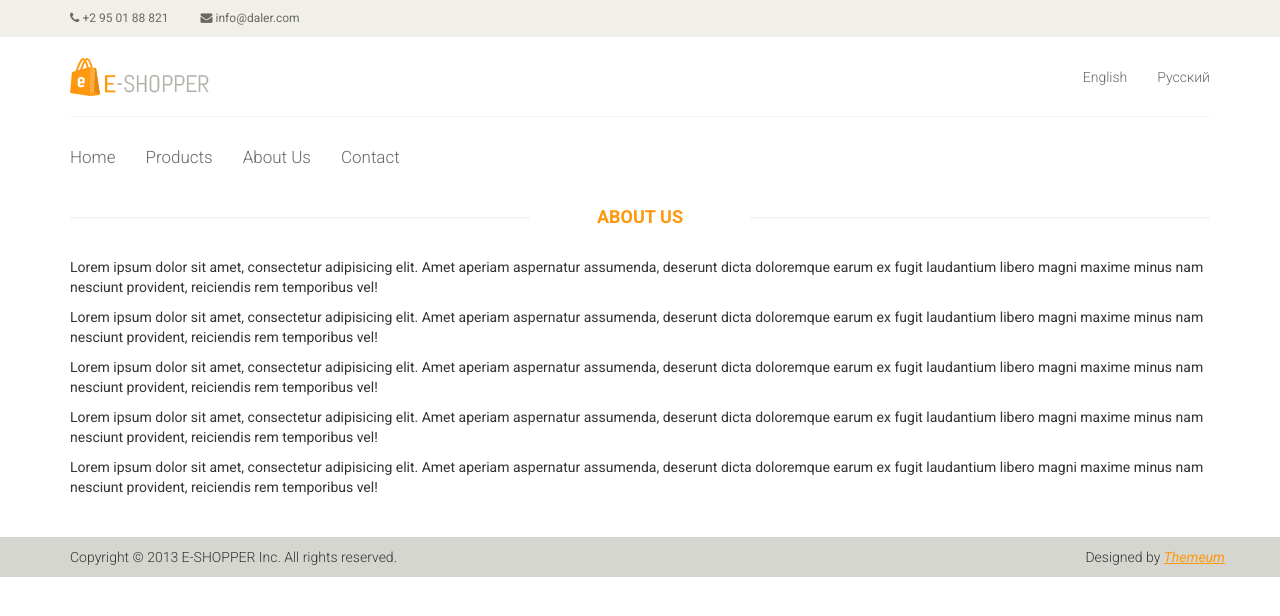
After one commit to kmlxn/clothes, a Django app: template catalog/templates/catalog/about_us.html in a window 1280 px wide. The commit adds this page. Shown: the top 616 px of the page. Run offline with Django 3.2, Linux system fonts and the light colour scheme; the template is opened without the code that fills it, so the values that code supplies are empty; some libraries are stand-ins or nearby versions.

Commit message:
Added 'about us' page, not configurable.

```diff
--- a/catalog/static/catalog/css/main.css
+++ b/catalog/static/catalog/css/main.css
@@ -2519,3 +2519,13 @@ h2.title {
 .contact-info .social-networks ul li a:hover{
   color: #FE980F;
 }
+
+
+
+/*************************
+******* About Us CSS ********
+**************************/
+
+.about-us-content {
+    margin-bottom: 40px;
+}
--- /dev/null
+++ b/catalog/templates/catalog/about_us.html
@@ -0,0 +1,30 @@
+{% extends 'catalog/base.html' %}
+
+{% block main %}
+ <div class="container">
+    <div class="bg">
+        <div class="row">
+            <div class="col-sm-12">
+                <div class="about-us-content">
+                    <h2 class="title text-center">About <strong>Us</strong></h2>
+                    <p>Lorem ipsum dolor sit amet, consectetur adipisicing elit. Amet aperiam aspernatur assumenda, deserunt
+                        dicta doloremque earum ex fugit laudantium libero magni maxime minus nam nesciunt provident,
+                        reiciendis rem temporibus vel!</p>
+                    <p>Lorem ipsum dolor sit amet, consectetur adipisicing elit. Amet aperiam aspernatur assumenda, deserunt
+                        dicta doloremque earum ex fugit laudantium libero magni maxime minus nam nesciunt provident,
+                        reiciendis rem temporibus vel!</p>
+                    <p>Lorem ipsum dolor sit amet, consectetur adipisicing elit. Amet aperiam aspernatur assumenda, deserunt
+                        dicta doloremque earum ex fugit laudantium libero magni maxime minus nam nesciunt provident,
+                        reiciendis rem temporibus vel!</p>
+                    <p>Lorem ipsum dolor sit amet, consectetur adipisicing elit. Amet aperiam aspernatur assumenda, deserunt
+                        dicta doloremque earum ex fugit laudantium libero magni maxime minus nam nesciunt provident,
+                        reiciendis rem temporibus vel!</p>
+                    <p>Lorem ipsum dolor sit amet, consectetur adipisicing elit. Amet aperiam aspernatur assumenda, deserunt
+                        dicta doloremque earum ex fugit laudantium libero magni maxime minus nam nesciunt provident,
+                        reiciendis rem temporibus vel!</p>
+                </div>
+            </div>
+        </div>
+    </div>
+ </div>
+{% endblock %}
--- a/catalog/templates/catalog/base.html
+++ b/catalog/templates/catalog/base.html
@@ -77,6 +77,7 @@
 							<ul class="nav navbar-nav collapse navbar-collapse">
 								<li><a href="{% url 'catalog:index_page' %}">Home</a></li>
                                 <li><a href="{% url 'catalog:filter_clothes' %}">Products</a></li>
+								<li><a href="{% url 'catalog:about_us' %}">About Us</a></li>
 								<li><a href="{% url 'catalog:contact' %}">Contact</a></li>
 							</ul>
 						</div>
--- a/catalog/urls.py
+++ b/catalog/urls.py
@@ -6,4 +6,5 @@ urlpatterns = [
     url(r'^$', views.get_index_page, name='index_page'),
     url(r'^filter$', views.filter_clothes, name='filter_clothes'),
     url(r'^contact', views.get_contact_page, name='contact'),
+    url(r'^about_us', views.get_about_us_page, name='about_us'),
 ]
--- a/catalog/views.py
+++ b/catalog/views.py
@@ -65,3 +65,7 @@ def filter_clothes(request):
 
 def get_contact_page(request):
     return render(request, "catalog/contact.html")
+
+
+def get_about_us_page(request):
+    return render(request, "catalog/about_us.html")
```
